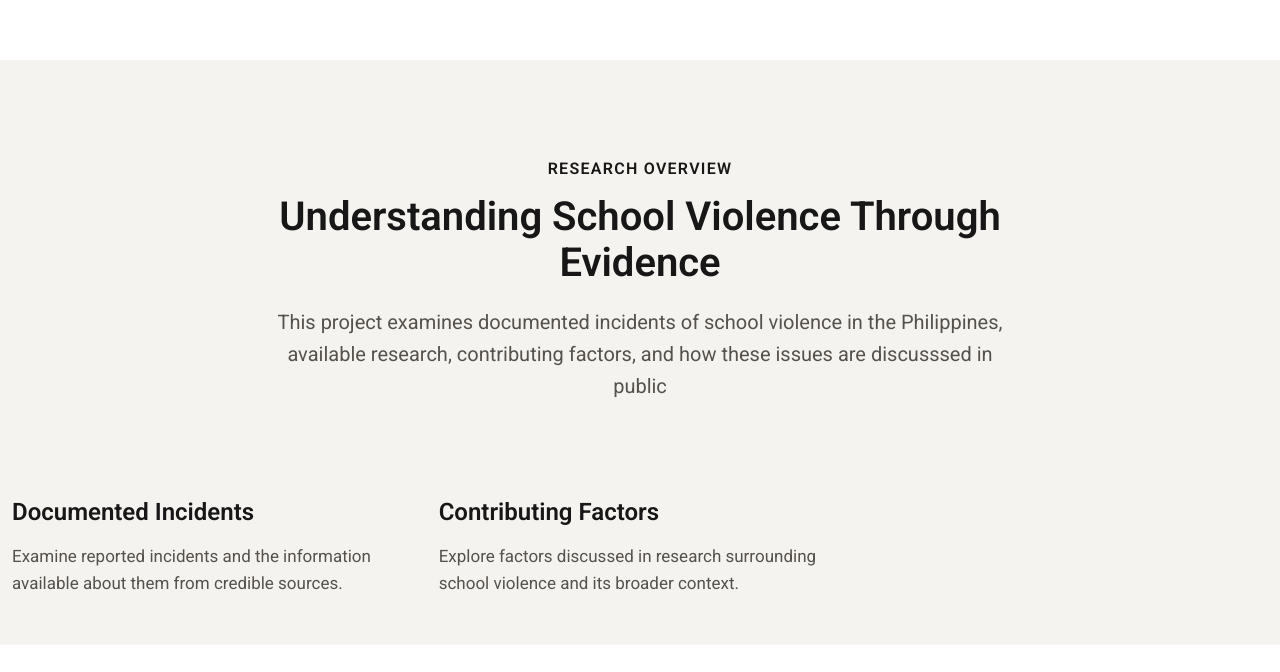
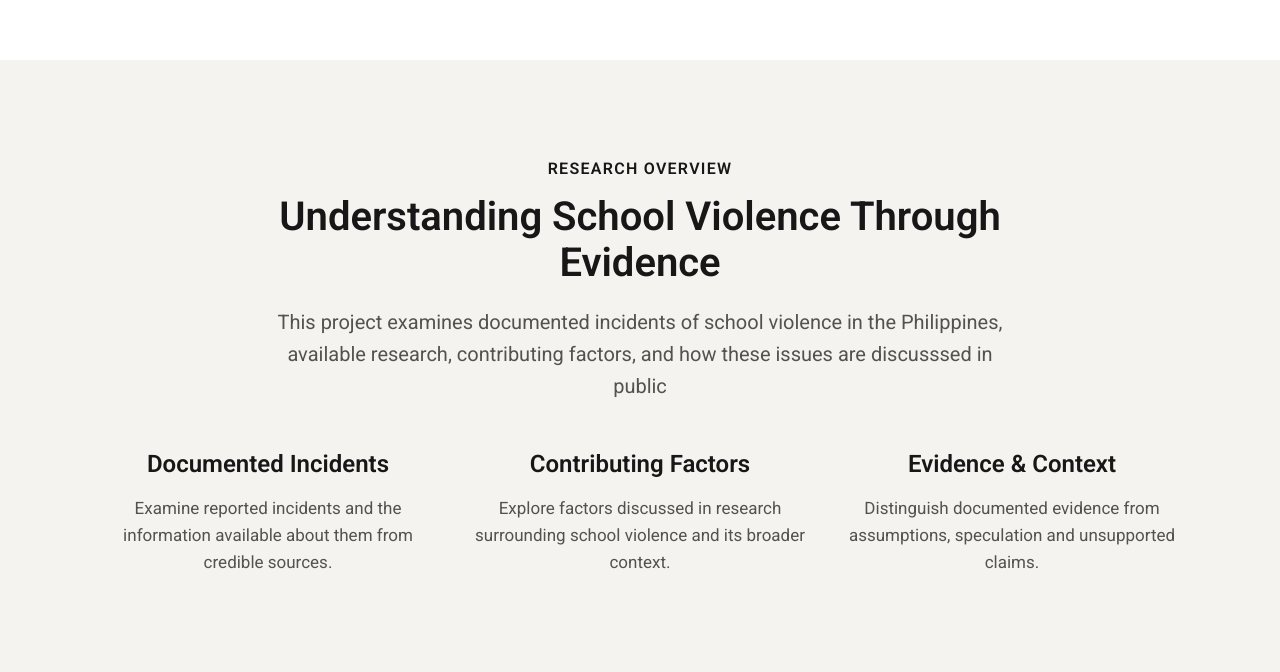
Before and after one commit to dvkak1/school-shooting-awareness, a Vue app: page / in a window 1280 px wide. Shown: the part 847-1519 px from the top of the page. Before the commit the page ends 1492 px from the top, so only its background shows below. Built offline with nearby package versions, Linux system fonts and the light colour scheme.

Commit message:
created research overview section

```diff
--- a/src/components/ResearchOverview.vue
+++ b/src/components/ResearchOverview.vue
@@ -13,8 +13,7 @@
                 	This project examines documented incidents of school violence in the Philippines, available research, contributing factors, and how these issues are discusssed in public
                 </p>
              </div>
-          </div>
-		</div>
+
 
 		<div class="row g-4 mt-4">
 			<div class="col-md-4">
@@ -32,6 +31,16 @@
 		              </p>
 	             </article>
 			</div>
+
+			<div class="col-md-4">
+           <article class="research-card h-100">
+		              <h3>Evidence &amp; Context</h3>
+		              <p>Distinguish documented evidence from assumptions, speculation and unsupported claims.
+		              </p>
+	         </article>
+			</div>
 		</div>
-	</section>
+	</div>
+</div>
+</section>
 </template>
```
